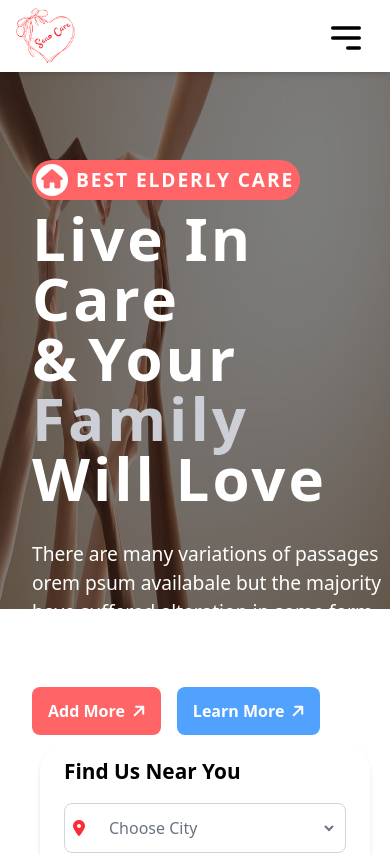
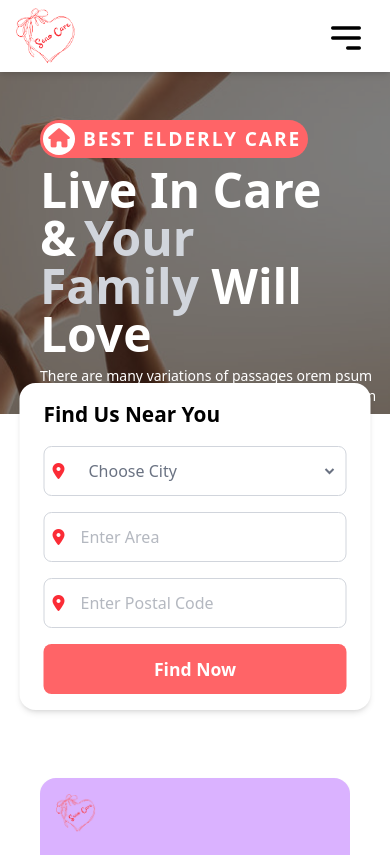
Before and after one commit to Shahzain333/CareTaker-Website, a React (Vite) app: page / in a window 390 px wide. Shown: the top 855 px of the page. Built offline with nearby package versions, Linux system fonts and the light colour scheme.

Commit message:
fully responsive all sections

```diff
--- a/src/Components/card/Card.jsx
+++ b/src/Components/card/Card.jsx
@@ -49,16 +49,16 @@ function Card() {
                    : item.id === 2 ? "bg-blue-300" : item.id === 3 ? "bg-green-300" : "bg-yellow-300"}`}>
 
                     {/* Image portion */}
-                    <div className='flex items-center justify-between p-4 relative'>
 
-                        <img className='w-20 object-cover'src={item.image} alt={item.name} />
+                    <div className="flex items-center justify-between p-4 w-full">
 
-                        <div className='flex items-center justify-center gap-2 absolute top-3 sm:left-50 sm:right-0
-                        right-5'>
+                        {/* Left Side: Image */}
+                        <img className="w-10 sm:w-12 md:w-14 lg:w-18 object-cover" src={item.image} alt={item.name} />
 
-                            <div className='w-6 border-b-4 border-b-red-500 rounded-full'></div>
-                            <h1 className='text-3xl font-bold text-red-500'>0{item.id}</h1>
-
+                        {/* Right Side: Number & Border */}
+                        <div className="flex items-center gap-2 absolute top-2 right-3">
+                            <div className="w-4 sm:w-6 md:w-8 border-b-4 border-b-red-500 rounded-full"></div>
+                            <h1 className="text-2xl sm:text-3xl md:text-4xl font-bold text-red-500">0{item.id}</h1>
                         </div>
 
                     </div>
--- a/src/Components/heroSection/Hero.jsx
+++ b/src/Components/heroSection/Hero.jsx
@@ -1,34 +1,33 @@
+
 import React from 'react'
-import Container from '../Container'
-import heroImage from "../../assets/img/HeroImage.jpg"
+import heroImage from '../../assets/img/HeroImage.jpg'
+import { Container, Button, Input } from '../index'
 import { Link } from 'react-router-dom'
-import Button from '../Button'
-import Input from '../Input'
+import { useState } from 'react'
 
-function Hero() {
+export default function HeroSection(props) {
+
     return (
 
-  <section className='relative overflow-hidden pt-15 lg:pb-40 pb-80'>
+      <section className='lg:pb-40 md:pb-75 pb-85 py-15 '>
 
-    {/* Main Hero Section */}
         <div className='relative'>
 
-      {/* Background Image & Overlay */}
+            {/* Overlay to make text readable */}
+            <div className="absolute inset-0 bg-black opacity-50"></div>
+
+            {/* Background Image  */}
             <div className=''>
-
-        <img src={heroImage} className="w-full md:min-h-[60vh] min-h-[65vh] bg-cover bg-center bg-no-repeat"
-         alt="SenoCare HeroSection Image"/>
-
-        <div className='absolute inset-0 bg-black opacity-50'></div>
-
+              <img className='w-full object-cover md:h-[50vh] lg:h-[55vh] xl:h-auto h-[42vh] ' src={heroImage}
+                alt="Hero Section Image Home" />
             </div>
 
             {/* Text */}
-      <div className='absolute inset-0 top-25 md:top-30 md:left-8 text-white flex flex-col md:gap-8 gap-2 md:px-2
-      md:ml-[3rem] ml-[2rem]'>
+            <div className='absolute top-15 md:top-28 left-8 md:left-8 text-white flex flex-col gap-2 md:gap-6
+              px-2 md:ml-20'>
 
-        <div className='flex items-center justify-start gap-2 sm:text-[1.3rem] text-[1.2rem] font-bold bg-red-400
-        rounded-3xl p-[4px] sm:w-72 w-67'>
+              <div className='flex items-center justify-start gap-2 sm:text-[1.3rem] text-[1.2rem] font-bold
+                bg-red-400 rounded-3xl p-[3px] sm:w-72 w-67 '>
 
                 <div className="flex items-center justify-center w-8 h-8 bg-white rounded-full">
                   <i className="fa-solid fa-house text-center text-red-400"></i>
@@ -38,51 +37,53 @@ function Hero() {
 
               </div>
 
-        <div className=''>
-
-        <h1 className="md:text-7xl text-6xl font-bold font-sans tracking-wider">Live In Care &
-          <span className="ml-2" >Your</span> <br />
-          <span className="text-gray-300 animate-pulse">Family</span> Will Love
+              <h1 className='font-bold text-5xl md:text-6xl xl:text-7xl'>Live In Care &
+                <span className="ml-2 text-gray-300" >Your</span> <br />
+                <span className="text-gray-300">Family</span> Will Love
               </h1>
 
-        <p className='mt-8 text-[1.2rem] font-light lg:w-150'>There are many variations of passages orem psum availabale but the majority have suffered alteration in some form by injected humor.</p>
+              <p className='text-sm md:text-md lg:w-150'>There are many variations of passages orem psum availabale
+              but the majority have suffered alteration in some form by injected humor.</p>
 
-        <div className='flex items-center justify-start gap-4 sm:text-[1.2rem] font-bold mt-8'>
+              <div className='flex items-center gap-4'>
 
-          <Button className='bg-red-400 text-white text-[1em] font-semibold py-3 px-4 transition-all
-          duration-300 hover:bg-gray-700 group rounded-lg '>
-            Add More
-            <i className="fa-solid fa-arrow-up rotate-45 ml-2 transition-transform duration-300 group-hover:rotate-90"></i>
+                <Link to="/">
+                  <Button type='button' className='bg-red-400 text-white  font-semibold md:py-3 md:px-4
+                    transition-all duration-300 hover:bg-gray-700 group rounded-lg text-sm md:max-w-36
+                    text-center cursor-pointer'>
+                      Add more
+                      <i className="fa-solid fa-arrow-up rotate-45 ml-2 transition-transform duration-300
+                        group-hover:rotate-90"></i>
                   </Button>
+                </Link>
 
-          <Button className='bg-blue-400 text-white text-[1em] font-semibold py-3 px-4 transition-all
-          duration-300 hover:bg-gray-700 group rounded-lg '>
-            Learn More
-            <i className="fa-solid fa-arrow-up rotate-45 ml-2 transition-transform duration-300 group-hover:rotate-90"></i>
+                <Link to="/">
+                  <Button type='button' className='bg-blue-400 text-white  font-semibold md:py-3 md:px-4
+                    transition-all duration-300 hover:bg-gray-700 group rounded-lg text-sm md:max-w-36
+                    text-center cursor-pointer'>
+                      Learn more
+                      <i className="fa-solid fa-arrow-up rotate-45 ml-2 transition-transform duration-300
+                        group-hover:rotate-90"></i>
                   </Button>
+                </Link>
 
               </div>
 
             </div>
 
-      </div>
-
-
-
-    </div>
-
             {/* Box TO Find User Absolute */}
 
-    <div className="absolute lg:top-157 md:top-165 top-185 left-10 right-5  max-w-[100%] lg:max-w-[70%]
-    lg:left-30 p-4 rounded-4xl bg-white shadow-md min-h-[150px]">
+            <div className="absolute left-1/2 transform lg:-translate-x-2/3 -translate-x-1/2 bottom-[-18.5rem]
+              md:bottom-[-19.5rem] lg:bottom-[-7rem] bg-white shadow-md p-4 md:p-6 rounded-2xl w-[90%] md:w-[85%]
+              lg:w-[60%] max-w-4xl flex-wrap flex-col">
 
               <h1 className="text-[1.3rem] sm:text-2xl font-bold mb-4 mx-2 sm:mx-4">Find Us Near You</h1>
 
-    <form className="mx-2 sm:mx-4 ">
+              <form className="mx-2 sm:mx-4">
 
-      <div className="flex flex-col lg:flex-row md:flex-wrap gap-4">
+                <div className="flex flex-col lg:flex-row flex-wrap gap-4">
 
-        <div className="flex items-center gap-2 px-2 border border-gray-300 rounded-lg w-full lg:w-50">
+                  <div className="flex items-center gap-2 px-2 border border-gray-300 rounded-lg w-full sm:w-auto">
 
                     <i className="fa-solid fa-location-dot text-red-500"></i>
 
@@ -96,20 +97,17 @@ function Hero() {
                   </div>
 
                   <div className="flex items-center border border-gray-300 rounded-lg px-2 w-full sm:w-auto">
-
                     <i className="fa-solid fa-location-dot text-red-500"></i>
-
-          <Input type="text" className="border-none text-gray-500 w-full sm:w-50" placeholder="Enter Area" />
-
+                    <Input type="text" className="border-none text-gray-500 w-full sm:w-40" placeholder="Enter Area" />
                   </div>
 
                   <div className="flex items-center border border-gray-300 rounded-lg px-2 w-full sm:w-auto">
                     <i className="fa-solid fa-location-dot text-red-500"></i>
-          <Input type="text" className="border-none text-gray-500 w-full sm:w-50 " placeholder="Enter Postal Code" />
+                    <Input type="text" className="border-none text-gray-500 w-full sm:w-40" placeholder="Enter Postal Code" />
                   </div>
 
-        <Button className="bg-red-400 text-white text-[1.1em] font-semibold py-3 px-5 transition-all duration-300
-          hover:bg-gray-700 rounded-lg w-full sm:w-auto">
+                  <Button className="bg-red-400 text-white text-[1.1em] font-semibold py-3 px-5 transition-all
+                   duration-300 hover:bg-gray-700 rounded-lg w-full sm:w-auto">
                    Find Now
                   </Button>
 
@@ -119,12 +117,9 @@ function Hero() {
 
             </div>
 
-
+        </div>
 
       </section>
 
     )
-
 }
-
-export default Hero
--- a/src/index.css
+++ b/src/index.css
@@ -1 +1,7 @@
 @import "tailwindcss";
+
+@theme {
+  --color-primary:  #D4A417;
+  --color-secondary: #495e57;
+  --text--primary: #495e57;
+}
```
Also changed, not shown: src/Components/index.js (+7 -1 lines). Lines whose indentation alone changed are shown as unchanged.
